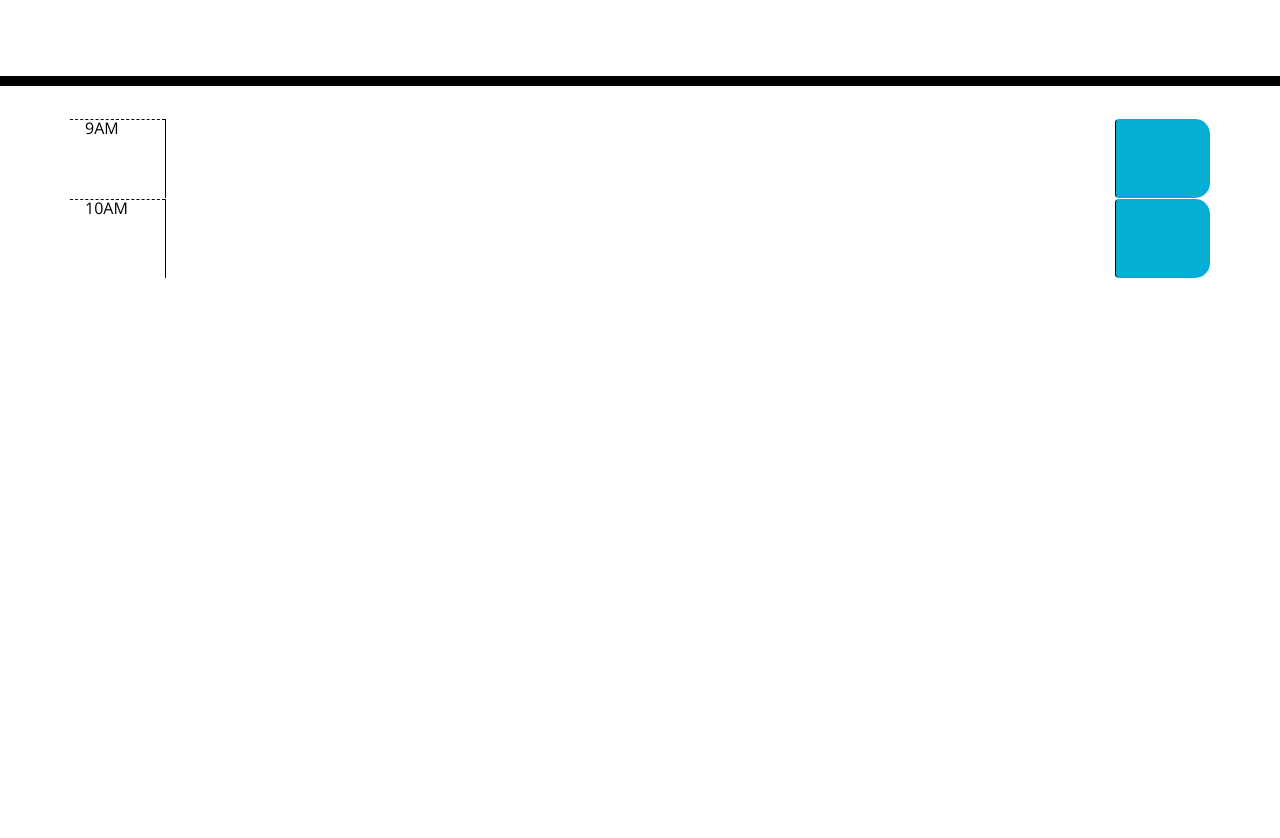
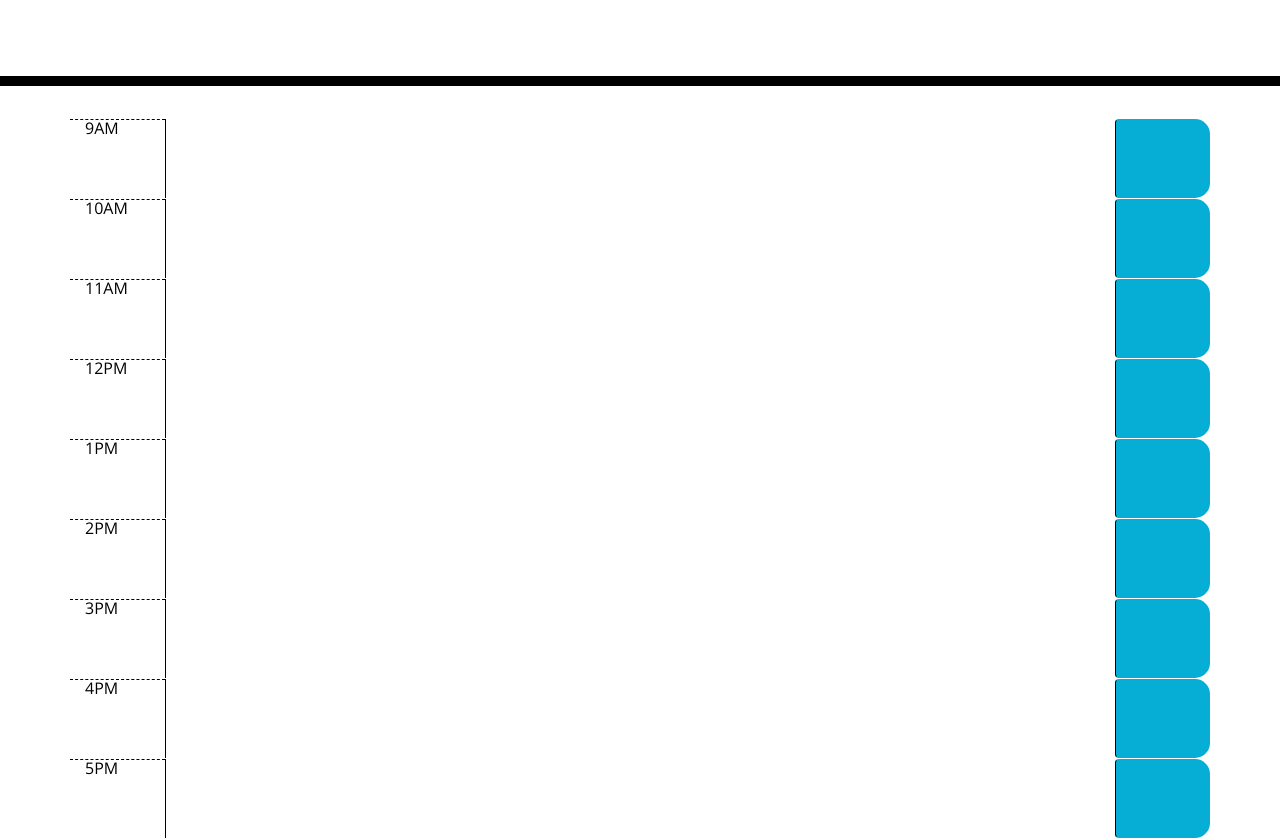
Before and after one commit to asomani91/02.09.21---WorkDayScheduler, a plain HTML site: page index.html in a window 1280 px wide. Shown: the part 182-1020 px from the top of the page. Before the commit the page ends 800 px from the top, so only its background shows below. Drawn offline with nearby package versions, Linux system fonts and the light colour scheme; files that its build step writes are made by us from their sources.

Commit message:
psuedo code

```diff
--- a/assets/js/script.js
+++ b/assets/js/script.js
@@ -1,14 +1,56 @@
+// 1. display current time //
+
+// 2. display past, present or future time by color //
+// a. if past time, show gray //
+// b. if present time, show red //
+// c. if future time, show green //
+
+// 3. save text entered in timeblock to local storage //
+// a. saved events stay
+
+
+
+
+
+
+
+
+d
+
+
+
+
+
+
+
+
+
+
+
+
+
+
+
+
+
+
+
+
+
+
+
 
 // check for button clicks inside an on click
-$(".saveBtn").on("click", function() {
-// grab my values for time and text
-var value = $(this).siblings(".task").val();
-var time =  $(this).parent().attr("id")
-// save them to local storage
-localStorage.setItem(time, value)
+
+
+$(".saveBtn").on("click", function () {
+    var value = $(this).siblings(".task").val();
+    var time = $(this).parent().attr("id")
+    localStorage.setItem(time, value)
 })
 
-// write a function to updae the hours in the time blocks
+
+// write a function to update the hours in the time blocks
 // get current time; use moment
 
 // loop over our time blocks: hint - (look up .each)
--- a/index.html
+++ b/index.html
@@ -18,14 +18,15 @@
       href="https://fonts.googleapis.com/css?family=Open+Sans&display=swap"
       rel="stylesheet"
     />
-    <link rel="stylesheet" href="style.css" />
+    <link rel="stylesheet" href="style.css"/>
     <title>Work Day Scheduler</title>
   </head>
 
   <body>
     <header class="jumbotron">
-      <h1 class="display-3">Work Day Scheduler</h1>
-      <p class="lead">A simple calendar app for scheduling your work day</p>
+      <h1 class="display-3 text-center">Work Day Scheduler</h1>
+      <p class="lead text-center">A simple calendar app for scheduling your work day</p>
+      <p class="current-time"></p>
       <p id="currentDay" class="lead"></p>
     </header>
     <div class="container">
@@ -34,15 +35,50 @@
       <textarea class="col-10 task"></textarea>
       <button class="col-1 saveBtn btn"></button>
     </div>
-    <div class="row">
+    <div id="hour-10" class="row">
       <div class="col-1 hour">10AM</div>
-      <textarea class="col-10 textInput"></textarea>
+      <textarea class="col-10 task"></textarea>
       <button class="col-1 saveBtn btn"></button>
     </div>
-
+    <div id="hour-11" class="row">
+      <div class="col-1 hour">11AM</div>
+      <textarea class="col-10 task"></textarea>
+      <button class="col-1 saveBtn btn"></button>
+    </div>
+    <div id="hour-12" class="row">
+      <div class="col-1 hour">12PM</div>
+      <textarea class="col-10 task"></textarea>
+      <button class="col-1 saveBtn btn"></button>
+    </div>
+    <div id="hour-1" class="row">
+      <div class="col-1 hour">1PM</div>
+      <textarea class="col-10 task"></textarea>
+      <button class="col-1 saveBtn btn"></button>
+    </div>
+    <div id="hour-2" class="row">
+      <div class="col-1 hour">2PM</div>
+      <textarea class="col-10 task"></textarea>
+      <button class="col-1 saveBtn btn"></button>
+    </div>
+    <div id="hour-3" class="row">
+      <div class="col-1 hour">3PM</div>
+      <textarea class="col-10 task"></textarea>
+      <button class="col-1 saveBtn btn"></button>
+    </div>
+    <div id="hour-4" class="row">
+      <div class="col-1 hour">4PM</div>
+      <textarea class="col-10 task"></textarea>
+      <button class="col-1 saveBtn btn"></button>
+    </div>
+    <div id="hour-5" class="row">
+      <div class="col-1 hour">5PM</div>
+      <textarea class="col-10 task"></textarea>
+      <button class="col-1 saveBtn btn"></button>
+    </div>
     </div>
 
     <script src="https://cdnjs.cloudflare.com/ajax/libs/jquery/3.2.1/jquery.min.js"></script>
     <script src="https://cdnjs.cloudflare.com/ajax/libs/moment.js/2.24.0/moment.min.js"></script>
+    <script src="assets/js/script.js"></script>
   </body>
 </html>
```
Also changed, not shown: 05-third-party-apis-homework-demo.gif (added), 1 other file.
